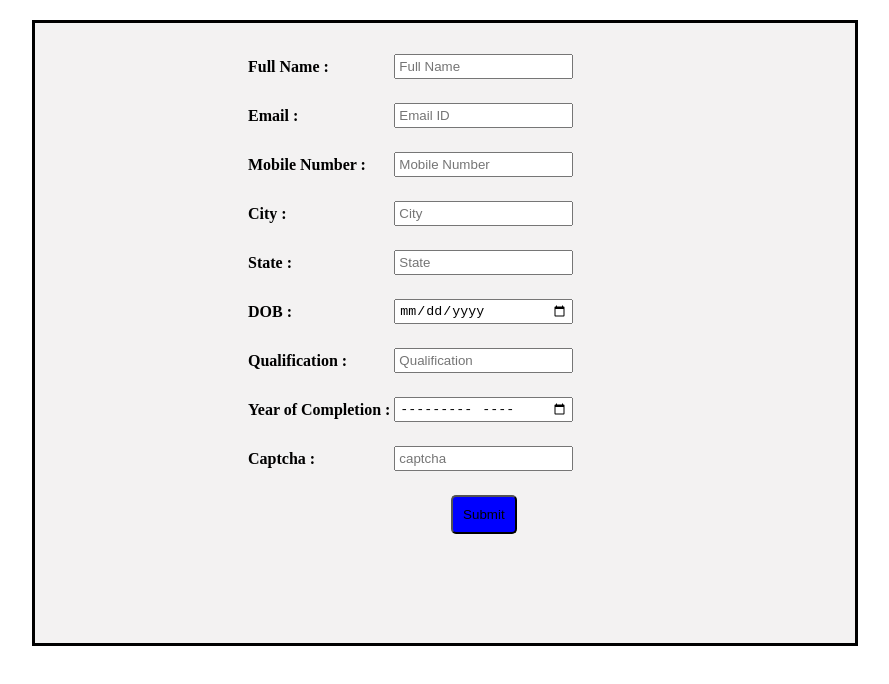
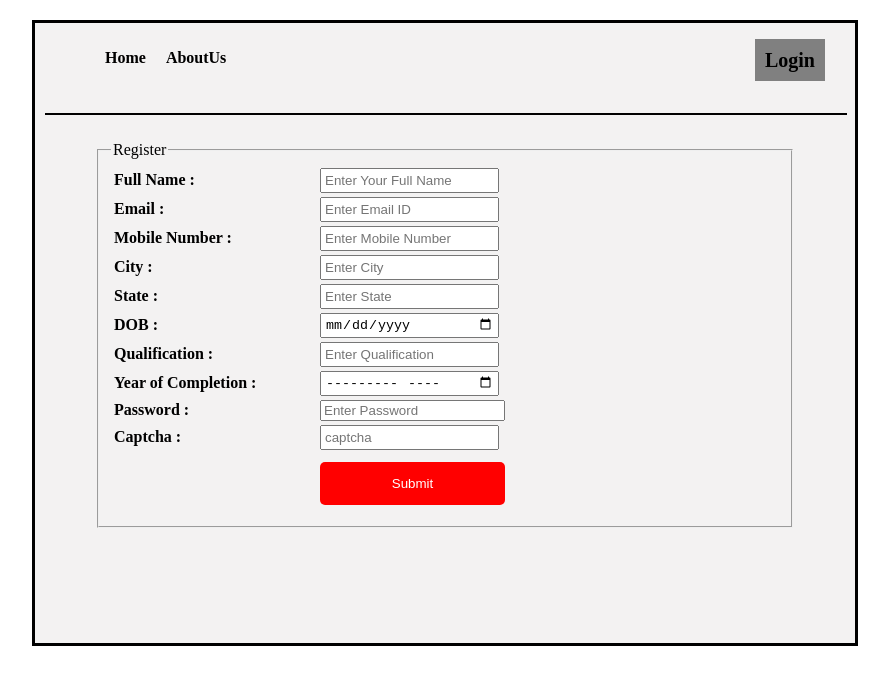
Before and after one commit to nileshpandey31/OnlineExaminationSystem, an Angular app in the folder OnlineExaminationSystem/: page /Register in a window 1280 px wide. Shown: the top 684 px of the page, without its empty margins (195-1084 px from the left). Built offline with nearby package versions, Linux system fonts and the light colour scheme.

Commit message:
Registration Page Validation

```diff
--- a/OnlineExaminationSystem/src/app/Components/login/login.component.html
+++ b/OnlineExaminationSystem/src/app/Components/login/login.component.html
@@ -1,4 +1,3 @@
-
 <div class="container">
     <h1>
         Login
@@ -33,7 +32,7 @@
                 </tr>
                 <tr>
                     <td></td>
-                    <td>Don't have an account <a [routerLink]="['/Register']" >Register here.</a></td>
+                    <td>Don't have an account <a [routerLink]="['/Register']">Register here.</a></td>
                 </tr>
             </table>
 
@@ -60,7 +59,7 @@
                 </tr>
                 <tr>
                     <td></td>
-                    <td><button name="Login"  [disabled]="login.invalid" [routerLink]="['/AdminHome']">Login</button></td>
+                    <td><button name="Login" [disabled]="login.invalid" [routerLink]="['/AdminHome']">Login</button></td>
                 </tr>
             </table>
         </form>
--- a/OnlineExaminationSystem/src/app/Components/register-page/register-page.component.css
+++ b/OnlineExaminationSystem/src/app/Components/register-page/register-page.component.css
@@ -55,9 +55,22 @@ hr {
 
 .regsec {
     text-align: justify;
-    width: 50%;
+    width: 700px;
     margin: auto;
 }
+
+.rowheadlen {
+    width: 300px;
+}
+
+span {
+    color: red;
+}
+
+
+/* td {
+    width: auto;
+} */
 
 input[type=text],
 input[type=email],
@@ -74,10 +87,18 @@ input::-webkit-inner-spin-button {
     -webkit-appearance: none;
 }
 
-.subbtn {
-    background-color: blue;
+.button {
+    background-color: red;
+    color: white;
+    padding: 14px 20px;
+    margin: 8px 0;
+    border: none;
+    cursor: pointer;
+    width: 100%;
     border-radius: 5px;
-    display: block;
-    margin: auto;
-    padding: 10px;
 }
+
+button:hover {
+    background-color: darkred;
+    transform: scale(1.2, 1.2);
+}
--- a/OnlineExaminationSystem/src/app/Components/register-page/register-page.component.html
+++ b/OnlineExaminationSystem/src/app/Components/register-page/register-page.component.html
@@ -1,58 +1,173 @@
 <div class="container">
-    <form>
+    <div class="menu">
+        <ol class="menulist">
+            <li>
+                <a [routerLink]="['/Home']">Home</a>
+            </li>
+            <li>
+                <a href="#">AboutUs</a>
+            </li>
+        </ol>
+        <div class="menubutton">
+            <a [routerLink]="['/Login']">Login</a>
+        </div>
+    </div>
+
+    <hr>
+
+    <form #Reg="ngForm" name="Reg" (ngSubmit)="RegData(Reg)">
         <div class="regsec">
             <br>
+            <fieldset>
+                <legend>Register</legend>
                 <table>
                     <tr>
-                    <td><label><b>Full Name : </b></label></td>
-                    <td><input type="text" placeholder="Full Name" name="name"></td>
+                        <td class="rowheadlen"><label><b>Full Name : </b></label></td>
+                        <td>
+                            <input type="text" placeholder="Enter Your Full Name" name="name" [(ngModel)]="model.name" #name="ngModel" required>
+                        </td>
+                        <td>
+                            <span *ngIf="name.errors?.required && name?.touched">
+                                &nbsp;&nbsp;*Name cannot be blank
+                            </span>
+                        </td>
                     </tr>
-                <br>
+
                     <tr>
                         <td><label><b>Email : </b></label></td>
-                    <td><input type="email" placeholder="Email ID" name="email"></td>
+                        <td class="iplen">
+                            <input type="email" placeholder="Enter Email ID" name="email" pattern="[a-z0-9._%+-]+@[a-z0-9.-]+\.[a-z]{2,4}$" [(ngModel)]="model.Email" #Email="ngModel" required>
+                        </td>
+                        <td>
+                            <span *ngIf="Email.errors?.required && Email?.touched">
+                                &nbsp;&nbsp;*Email cannot be blank
+                            </span>
+                            <span *ngIf="Email.errors?.pattern">
+                                &nbsp;&nbsp;*Invalid Format
+                            </span>
+                        </td>
                     </tr>
-                <br>
+
                     <tr>
                         <td><label><b>Mobile Number : </b></label></td>
-                    <td><input type="number" placeholder="Mobile Number" name="mobno"></td>
+                        <td>
+                            <input type="number" placeholder="Enter Mobile Number" name="mobno" [(ngModel)]="model.mobno" #mobno="ngModel" pattern="^[0-9]{10}$" required>
+                        </td>
+                        <td>
+                            <span *ngIf="mobno.errors?.required && mobno?.touched">
+                                &nbsp;&nbsp;*Mobile no cannot be blank
+                            </span>
+                            <span *ngIf="mobno.errors?.pattern">
+                                &nbsp;&nbsp;*Mobile no has to be numeric and of 10 digits
+                            </span>
+                        </td>
                     </tr>
-                <br>
+
                     <tr>
                         <td><label><b>City : </b></label></td>
-                    <td><input type="text" placeholder="City" name="city"></td>
+                        <td>
+                            <input type="text" placeholder="Enter City" name="city" [(ngModel)]="model.city" #city="ngModel" required>
+                        </td>
+                        <td>
+                            <span *ngIf="city.errors?.required && city?.touched">
+                                &nbsp;&nbsp;*City cannot be blank
+                            </span>
+                        </td>
                     </tr>
-                <br>
+
                     <tr>
                         <td><label><b>State : </b></label></td>
-                    <td><input type="text" placeholder="State" name="state"></td>
+                        <td>
+                            <input type="text" placeholder="Enter State" name="state" [(ngModel)]="model.state" #state="ngModel" required>
+                        </td>
+                        <td>
+                            <span *ngIf="state.errors?.required && state?.touched">
+                                &nbsp;&nbsp;*State cannot be blank
+                            </span>
+                        </td>
                     </tr>
-                <br>
+
                     <tr>
                         <td><label><b>DOB : </b></label></td>
-                    <td><input type="date" placeholder="Date Of Birth" name="dob"></td>
+                        <td>
+                            <input type="date" placeholder="Enter Your Date Of Birth" name="dob" [(ngModel)]="model.dob" #dob="ngModel" required>
+
+                        </td>
+                        <td>
+                            <span *ngIf="dob.errors?.required && dob?.touched">
+                                &nbsp;&nbsp;*Date Of Birth cannot be blank
+                            </span>
+                        </td>
                     </tr>
-                <br>
+
                     <tr>
                         <td><label><b>Qualification : </b></label></td>
-                    <td><input type="text" placeholder="Qualification" name="qual"></td>
+                        <td>
+                            <input type="text" placeholder="Enter Qualification" name="qual" [(ngModel)]="model.qual" #qual="ngModel" required>
+                        </td>
+                        <td>
+                            <span *ngIf="qual.errors?.required && qual?.touched">
+                                &nbsp;&nbsp;*Qualification cannot be blank
+                            </span>
+                        </td>
                     </tr>
-                <br>
+
                     <tr>
                         <td><label><b>Year of Completion : </b></label></td>
-                    <td><input type="month" placeholder="Year Of Completion" name="yoc"></td>
+                        <td>
+                            <input type="month" placeholder="Enter Year Of Completion" name="yoc" [(ngModel)]="model.yoc" #yoc="ngModel" required>
+                        </td>
+                        <td>
+                            <span *ngIf="yoc.errors?.required && yoc?.touched">
+                                &nbsp;&nbsp;*Year Of Completion cannot be blank
+                            </span>
+
+                        </td>
                     </tr>
+
+                    <tr>
+                        <td><label><b>Password : </b></label></td>
+                        <td>
+
+                            <input type="password" placeholder="Enter Password" name="pass" [(ngModel)]="model.pass" #pass="ngModel" minlength="4" maxlength="8" pattern="^(?=.*[a-z])(?=.*[A-Z])(?=.*[0-9])(?=.*[@$!%?&])[A-Za-z0-9@$!%?&]{4,8}$" required>
+
+                        </td>
+                        <td style="width: 500px;">
+
+                            <span *ngIf="pass.errors?.required && pass?.touched">
+                                &nbsp;&nbsp;*Password cannot be blank
+                            </span>
+
+                            <span *ngIf="pass.errors?.pattern">
+                                &nbsp;&nbsp;*Password should have minimum 1 in all of these uppercase, lowercase, digits and special characters
+                            </span>
+
                             <br>
+
+                            <span *ngIf="pass.errors?.minlength">
+                                &nbsp;&nbsp;*Miinimum password length must be 4 characters
+                            </span>
+
+                        </td>
+                    </tr>
+
                     <tr>
                         <td> <label><b>Captcha : </b></label></td>
                         <td><input type="text" placeholder="captcha" name="name"></td>
                     </tr>
-                <br>
+
+
                     <tr>
                         <td></td>
-                    <td><button class="subbtn"> Submit</button></td>
+                        <td><input type="submit" class="button" name="Reg" [disabled]="Reg.invalid"></td>
                     </tr>
+
                 </table>
+
+            </fieldset>
+
         </div>
+
     </form>
+
 </div>
--- a/OnlineExaminationSystem/src/app/Components/register-page/register-page.component.ts
+++ b/OnlineExaminationSystem/src/app/Components/register-page/register-page.component.ts
@@ -1,4 +1,5 @@
 import { Component, OnInit } from '@angular/core';
+import { NgForm } from '@angular/forms';
 
 @Component({
   selector: 'app-register-page',
@@ -6,10 +7,15 @@ import { Component, OnInit } from '@angular/core';
   styleUrls: ['./register-page.component.css']
 })
 export class RegisterPageComponent implements OnInit {
-
+  model:any=[];
   constructor() { }
 
   ngOnInit(): void {
   }
 
+  RegData(Reg:NgForm):void
+{
+  console.log(Reg.value);
 }
+
+}
```
Lines whose indentation alone changed are shown as unchanged.
